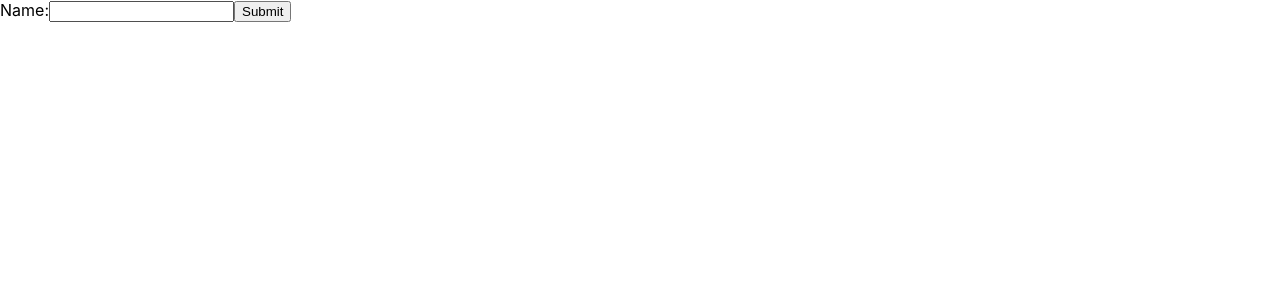
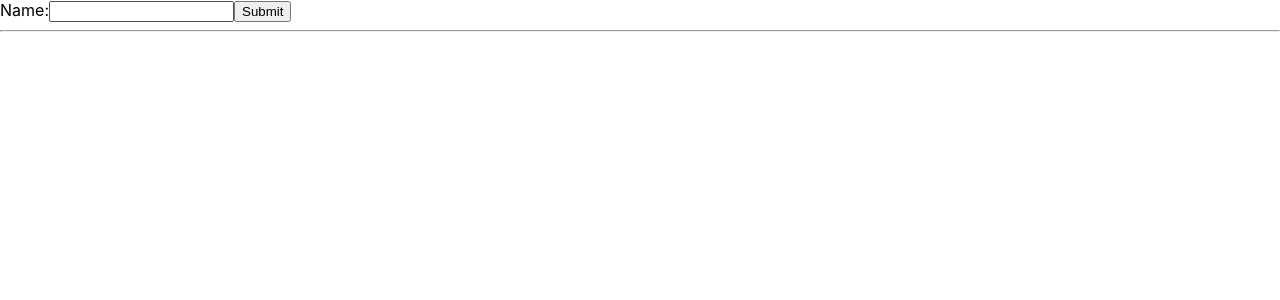
Before and after one commit to Danelle-Gunter/cv-project, a React (Create React App) app: page / in a window 1280 px wide. Shown: the top 300 px of the page. Built offline with nearby package versions, Linux system fonts and the light colour scheme.

Commit message:
Attempting to get functionality with code

```diff
--- a/src/components/Main.js
+++ b/src/components/Main.js
@@ -1,4 +1,5 @@
 import React, { Component } from 'react';
+
 
 class Main extends Component {
     constructor(props) {
@@ -14,12 +15,12 @@ class Main extends Component {
     }
 
     handleSubmit(event) {
-        console.log(this.state.value);
         event.preventDefault();
     }
 
     render() {
         return (
+            <div>
                 <form onSubmit={this.handleSubmit}>
                     <label>
                         Name:
@@ -29,8 +30,11 @@ class Main extends Component {
                     </label>
                     <input type="submit" value="Submit" />
                 </form>
+                <hr />
+
+            </div>
         );
     }
 }
 
-export default Main
+export default Main;
```
Lines whose indentation alone changed are shown as unchanged.
